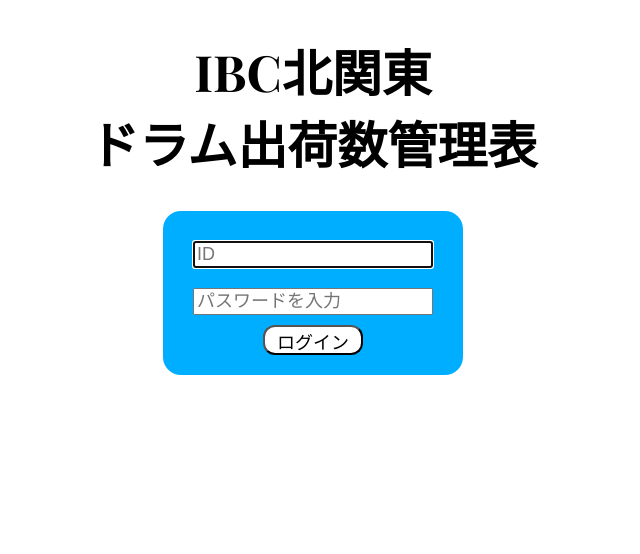
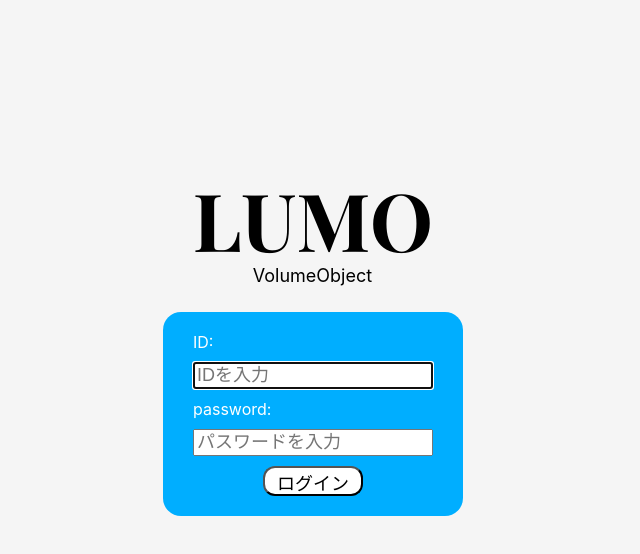
Before and after one commit to Rgtntppy/IBC, a React (Create React App) app: page / in a window 1280 px wide. Shown: the top 554 px of the page, without its empty margins (327-967 px from the left). Built offline with nearby package versions, Linux system fonts and the light colour scheme; the HTML template or start-up script is replaced by a standard one; a web font is replaced by a local one; what date-holidays would draw is missing.

Commit message:
topPage改修

```diff
--- a/src/components/topPage/Login.tsx
+++ b/src/components/topPage/Login.tsx
@@ -45,20 +45,31 @@ const Login = () => {
 
   return (
     <div className='loginForm'>
-      <h1 className='title'>
-        IBC北関東
-        <br/>
-        ドラム出荷数管理表
-      </h1>
+      <div className='titleContainer'>
+        <h1 className='title'>
+          LUMO
+        </h1>
+        <p className='subTitle'>VolumeObject</p>
+      </div>
       <div className='inputForm'>
+        <div className='inputLabel'>
+          <p>
+            ID:
+          </p>
+        </div>
         <input
           className='inputID'
-          placeholder='ID'
+          placeholder='IDを入力'
           value={id}
           maxLength={6}
           onChange={handleIdChange}
           ref={idRef}
         />
+        <div className='inputLabel'>
+          <p>
+            password:
+          </p>
+        </div>
         <input
           className='inputPW'
           type='password'
--- a/src/components/topPage/login.scss
+++ b/src/components/topPage/login.scss
@@ -5,14 +5,31 @@
     flex-direction: column;
     justify-content: center;
     align-items: center;
+    height: 100vh;
+    background-color: rgb(245, 245, 245);
+    transform: translateY(-60px);
+
+    .titleContainer {
+        position: relative;
+        text-align: center;
+        margin: 0 0 40px 0;
+    }
 
     .title {
-        font-size: 50px;
-        text-align: center;
+        font-size: 80px;
         font-family: "Playfair Display", serif;
         font-optical-sizing: auto;
         font-weight: bold;
         font-style: normal;
+        margin: 0;
+    }
+
+    .subTitle {
+        position: absolute;
+        top: 100px;
+        left: 60px;
+        font-size: 18px;
+        margin: 0;
     }
 
     .inputForm {
@@ -23,6 +40,17 @@
         background-color: rgb(0, 174, 255);
         border-radius: 18px;
         padding: 20px 30px;
+
+        .inputLabel {
+            width: 100%;
+            align-self: flex-start;
+            text-align: left;
+
+            p {
+                color: #fff;
+                margin: 0;
+            }
+        }
 
         .inputID,
         .inputPW {
@@ -40,6 +68,7 @@
 
             &:hover {
                 background-color: greenyellow;
+                cursor: pointer;
             }
         }
     }
```
